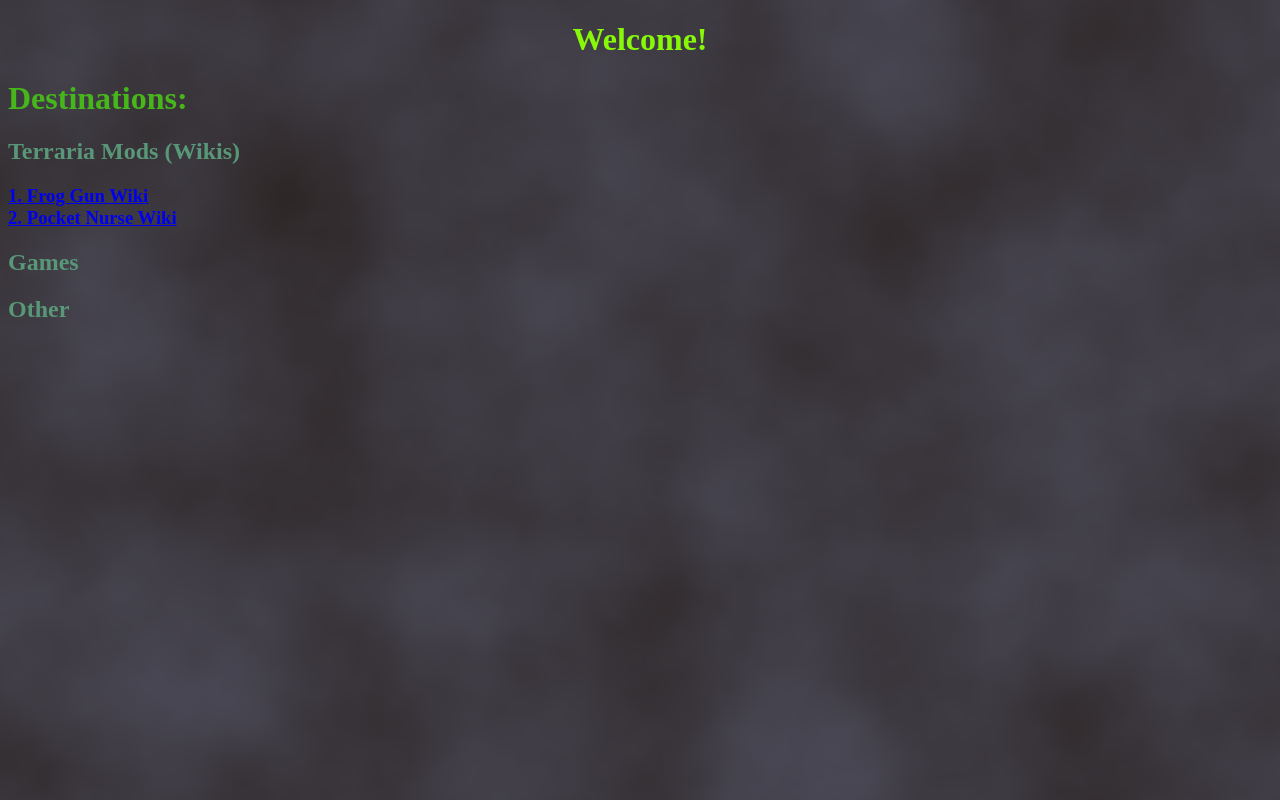
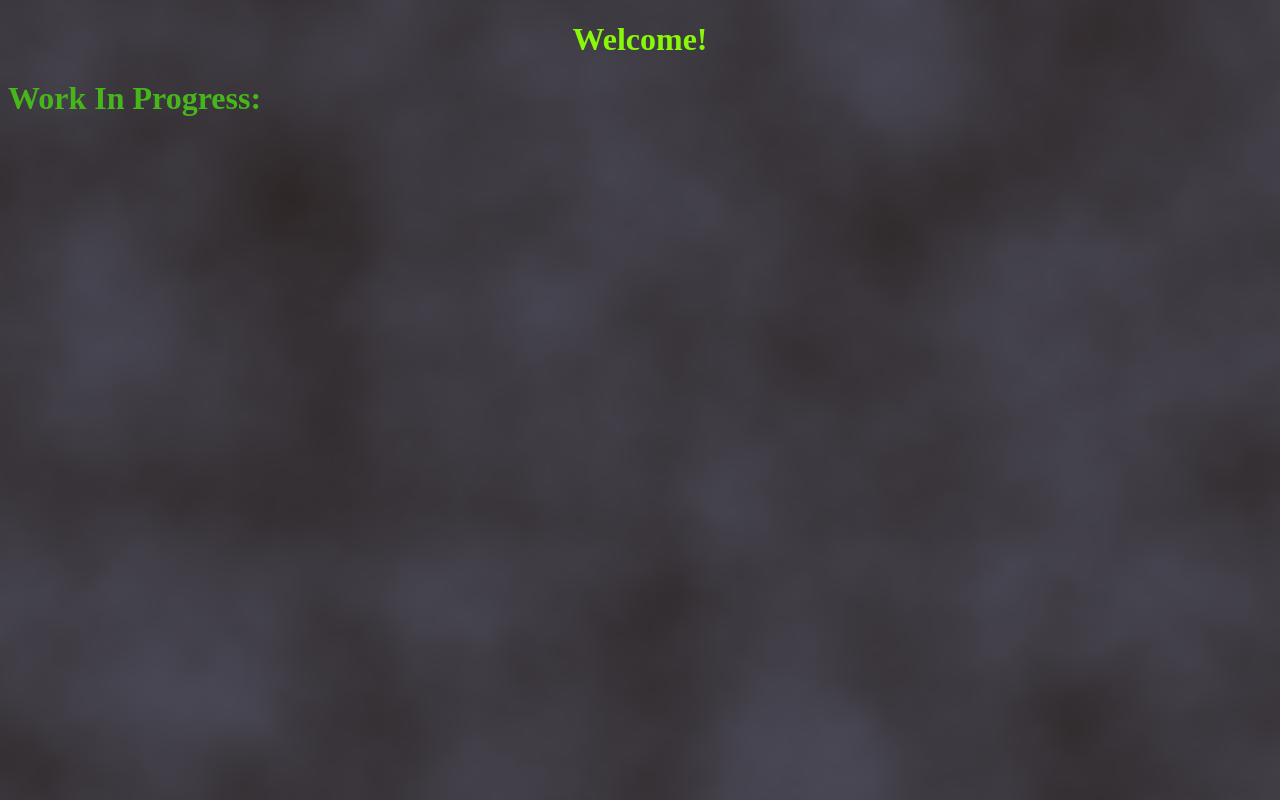
Before and after one commit to MrQuba/mrquba.github.io, a plain HTML site: page index.html in a window 1280 px wide. Drawn offline with Linux system fonts and the light colour scheme.

Commit message:
wip update

```diff
--- a/index.html
+++ b/index.html
@@ -10,21 +10,7 @@
 
     <body background="backgrounds/black.png">
         <h1 style="color: rgb(71, 182, 27);">
-            Destinations:
+            Work In Progress:
         </h1>
-        <h2 style="color: rgb(88, 151, 120);">
-            Terraria Mods (Wikis)
-        </h2>
-         <h3>
-        <a href="subpages/wiki/terraria/frogGun/main.html"> 1. Frog Gun Wiki </a> <br>
-        <a href="subpages/wiki/terraria/pocketNurse/main.html"> 2. Pocket Nurse Wiki </a> <br>
-         </h3>
-         <h2 style="color: rgb(88, 151, 120);">
-             Games
-         </h2>
-         <h2 style="color: rgb(88, 151, 120);">
-             Other
-         </h2>
-
 
     </body>
```
Also changed, not shown: subpages/wiki/terraria/pocketNurse/items.html (+8 -1 lines).
